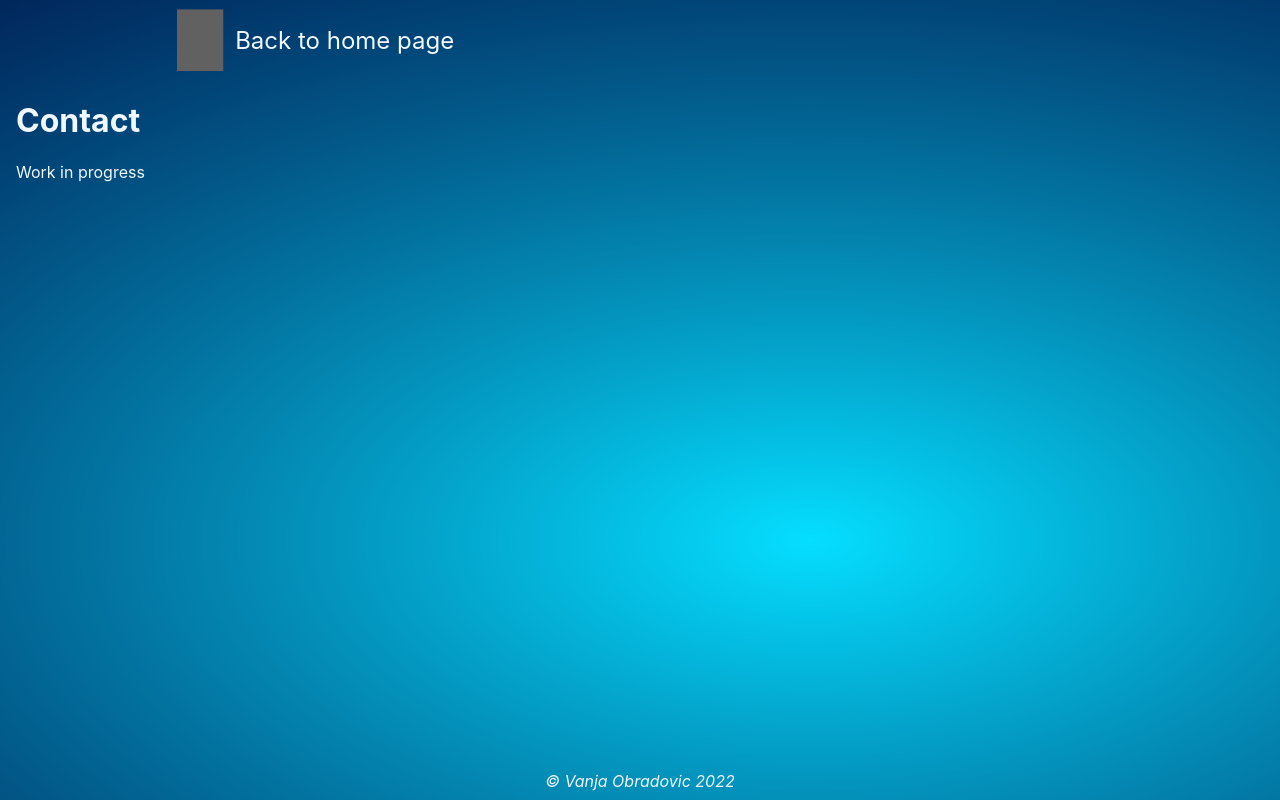
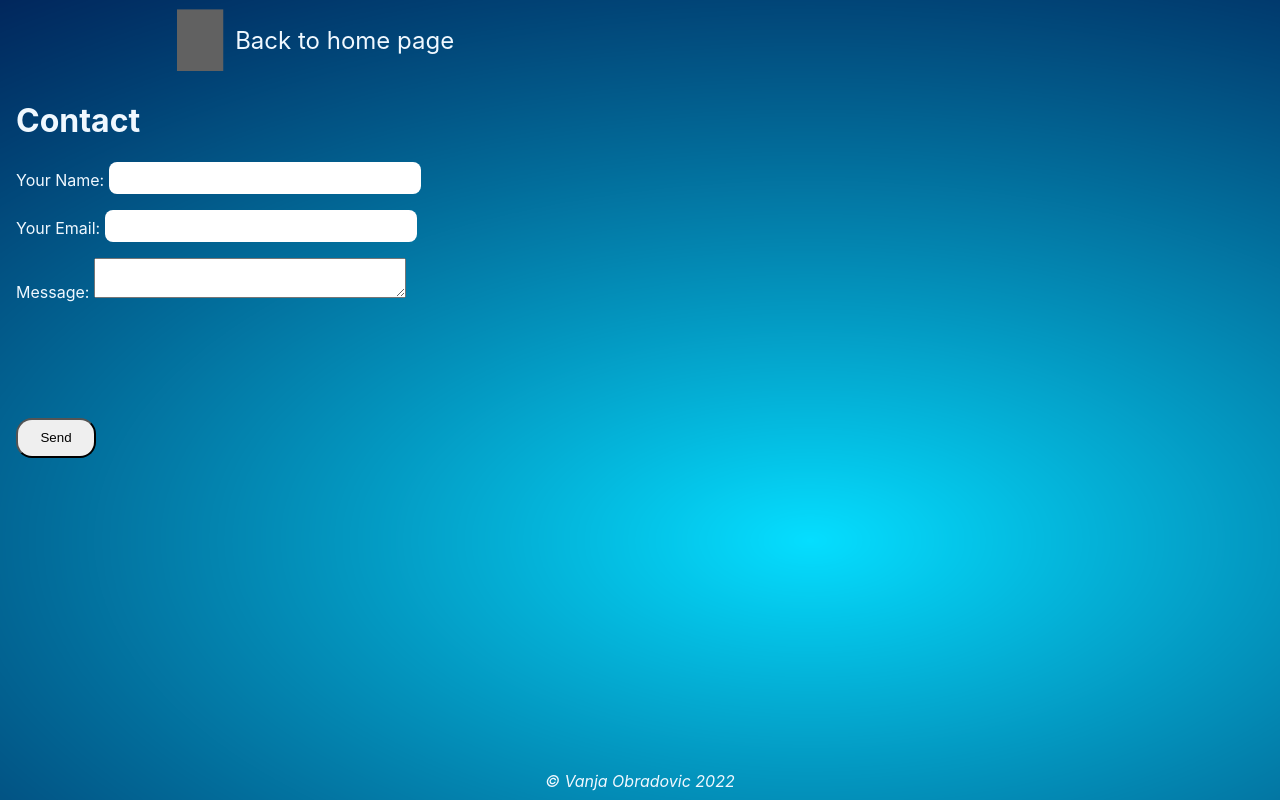
Before and after one commit to vanja-obradovic/Personal-website, a Next.js app: page /contact in a window 1280 px wide. Built offline with nearby package versions, Linux system fonts and the light colour scheme; grey boxes are pictures that could not be loaded.

Commit message:
Contact update
Added contact page functionality for netlify forms.

```diff
--- a/pages/contact.tsx
+++ b/pages/contact.tsx
@@ -9,7 +9,31 @@ const Contact: NextPage = () => {
       <Header />
       <div className="about_contact_text">
         <h1>Contact</h1>
-        <p>Work in progress</p>
+        <form name="contact" method="POST" data-netlify="true">
+          <p>
+            <label>
+              Your Name:{" "}
+              <input type="text" name="name" className="input_style" />
+            </label>
+          </p>
+          <p>
+            <label>
+              Your Email:{" "}
+              <input type="email" name="email" className="input_style" />
+            </label>
+          </p>
+          <p className="input_text">
+            <label>
+              Message:{" "}
+              <textarea name="message" className="input_textarea"></textarea>
+            </label>
+          </p>
+          <p>
+            <button type="submit" className="submit_btn">
+              Send
+            </button>
+          </p>
+        </form>
       </div>
       <Footer />
     </div>
--- a/styles/globals.css
+++ b/styles/globals.css
@@ -226,3 +226,33 @@ a:hover {
   flex-wrap: wrap;
   align-items: center;
 }
+
+.input_style {
+  width: 25%;
+  border-radius: 0.5rem;
+  height: 2rem;
+  font-size: 1.5rem;
+  border: none;
+}
+
+.input_text {
+  width: 50%;
+  height: 25%;
+  display: flex;
+  flex-direction: column;
+}
+
+.input_textarea {
+  width: 50%;
+  height: 100%;
+}
+
+.submit_btn {
+  border-radius: 1rem;
+  width: 5rem;
+  height: 2.5rem;
+}
+
+form {
+  height: 90%;
+}
```
